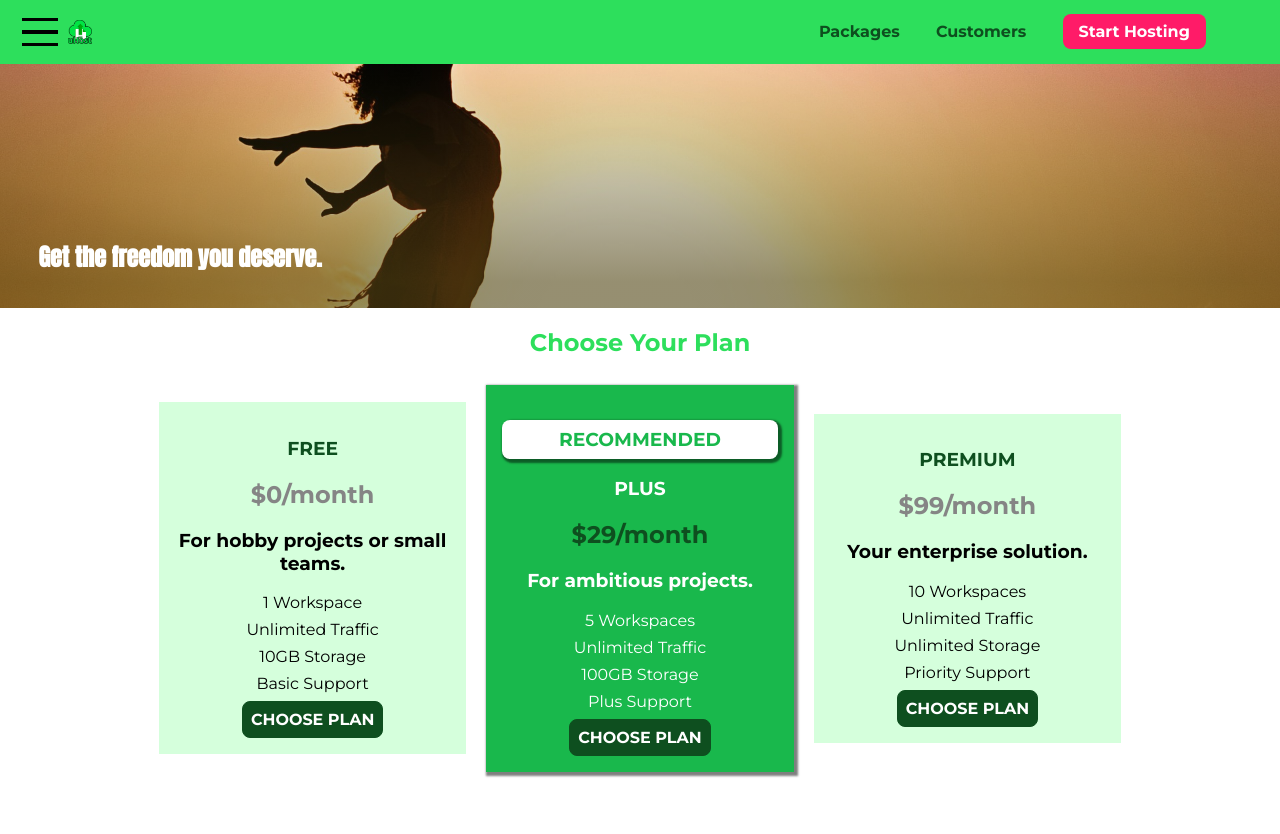
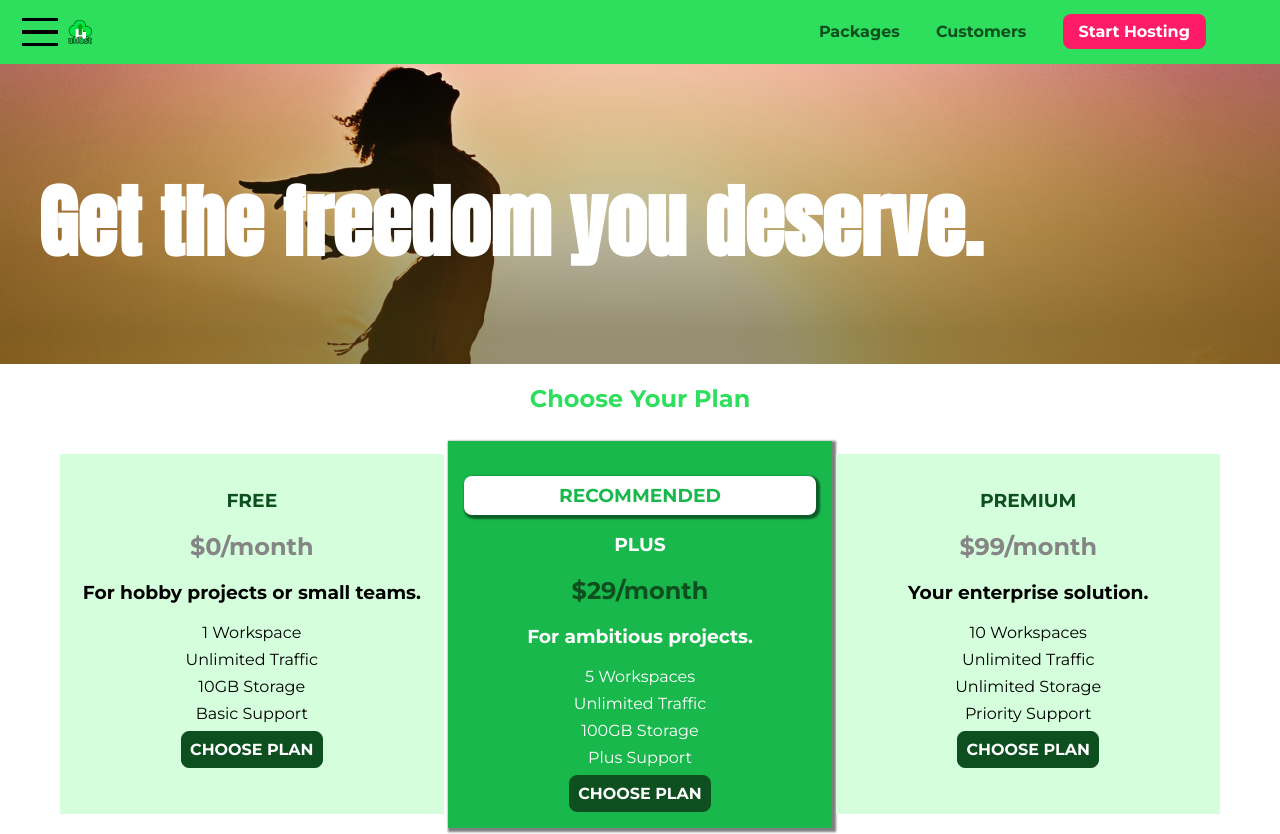
Before and after one commit to EmreCanTurgut/CSS-Course, a plain HTML site: page section 10 responsive/index.html in a window 1280 px wide. Shown: the top 834 px of the page. Drawn offline with Linux system fonts and the light colour scheme.

Commit message:
responsive main.css

```diff
--- a/section 10 responsive/main.css
+++ b/section 10 responsive/main.css
@@ -1,6 +1,6 @@
 #product-overview {
   background: linear-gradient(to top, rgba(80, 68, 18, 0.6) 10%, transparent),
-    url("images/freedom.jpg") left 10% bottom 70%/cover no-repeat border-box,
+    url("images/freedom.jpg") center / cover no-repeat border-box,
     #ff1b68;
   /* background-image: url("freedom.jpg");
     background-size: cover;
@@ -17,22 +17,43 @@
   position: relative;
 }
 
-.section-title {
-  color: #2ddf5c;
-  text-align: center;
-}
-
 #product-overview h1 {
   color: white;
   font-family: "Anton", sans-serif;
   position: absolute;
   bottom: 5%;
   left: 3%;
+  font-size:1.6rem;
+}
+
+@media (min-width: 40rem){
+  #product-overview{
+    height: 40vh ;
+    background-position: 50% 25%;
+  }
+
+  #product-overview h1{
+    font-size:3rem;
+  }
+}
+@media (min-width: 60rem){
+  #product-overview{
+    height: 40vh ;
+    background-position: 50% 25%;
+  }
+
+  #product-overview h1{
+    font-size:5rem;
+  }
+}
+
+.section-title {
+  color: #2ddf5c;
+  text-align: center;
 }
 
 .plan__list {
-  width: 80%;
-  margin: auto;
+  width: 100%;
   text-align: center;
 }
 
@@ -40,16 +61,15 @@
   background: #d5ffdc;
   text-align: center;
   padding: 1rem;
-  margin: 0.5rem;
-  display: inline-block;
-  width: 30%;
-  vertical-align: middle;
+  margin: 0.5rem 0;
+  display:block;
+  width: 100%;
 }
 
 .plan--highlighted {
   background: #19b84c;
   color: white;
-  box-shadow: 2px 2px 2px 2px rgba(0, 0, 0, 0.5);
+ /* box-shadow: 2px 2px 2px 2px rgba(0, 0, 0, 0.5);*/
 }
 
 .plan__annotation {
@@ -86,6 +106,24 @@
   margin: 0.5rem 0;
 }
 
+@media (min-width:40rem) and (orientation:landscape){
+  .plan__list{
+    text-align: center;
+    width: 100%;
+  }
+  .plan {
+   display: inline-block;
+  width: 30%;
+  vertical-align: middle;
+  min-width: 13rem;
+  max-width: 25rem;
+  min-height:22.5rem
+  }
+  .plan--highlighted{
+    box-shadow: 2px 2px 2px 2px rgba(0, 0, 0, 0.5);
+  }
+}
+
 #key-features {
   background: #ff1b68;
   margin-top: 5rem;
@@ -105,9 +143,8 @@
 }
 
 .key-feature {
-  display: inline-block;
-  width: 30%;
-  vertical-align: top;
+  display: block;
+  width: 100%;
 }
 
 .key-feature__image {
@@ -125,6 +162,14 @@
   font-weight: bold;
   color: white;
   font-size: 1.2rem;
+}
+@media (min-width:40rem){
+  .key-feature{
+    display: inline-block;
+    width: 30%;
+    vertical-align: top;
+    max-width: 25rem;
+  }
 }
 
 /* h1 {
```
Also changed, not shown: section 10 responsive/index.html (+1 -1 lines), section 10 responsive/packages/index.html (+1 -0 lines).
